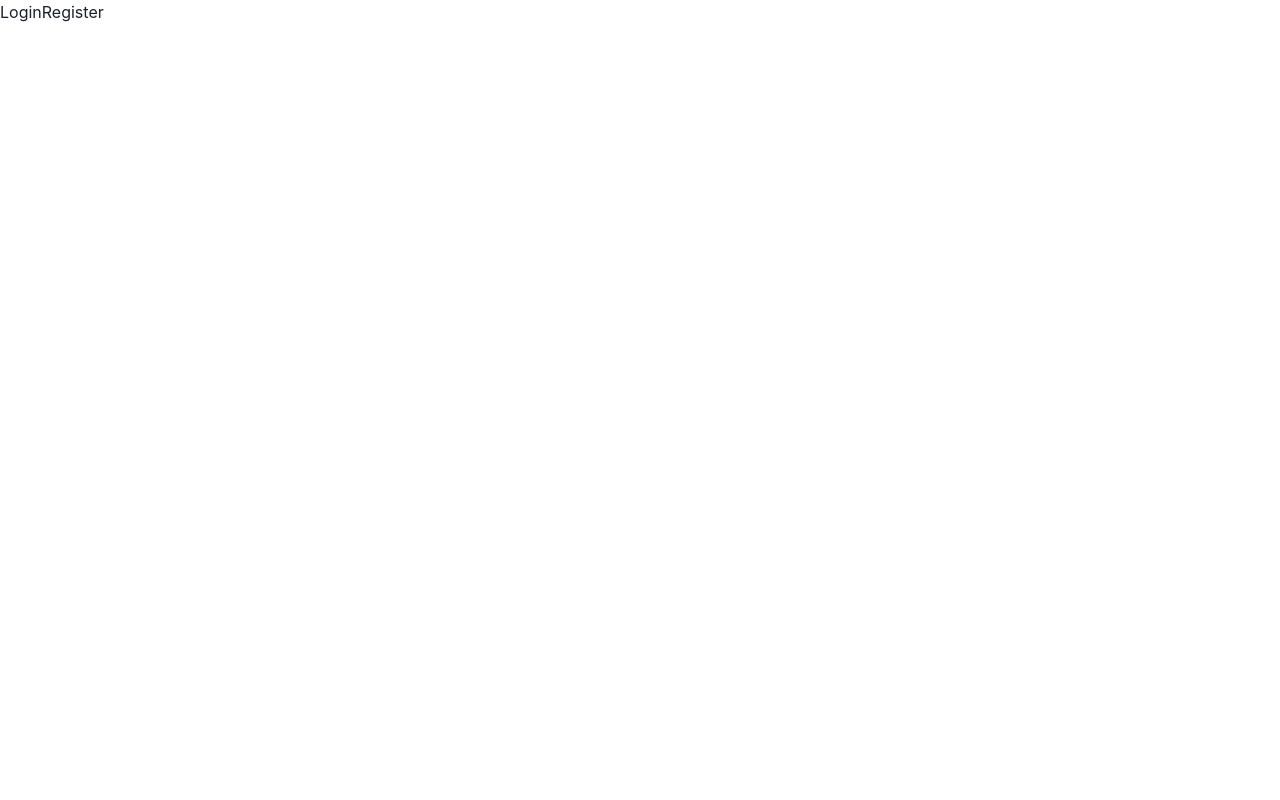
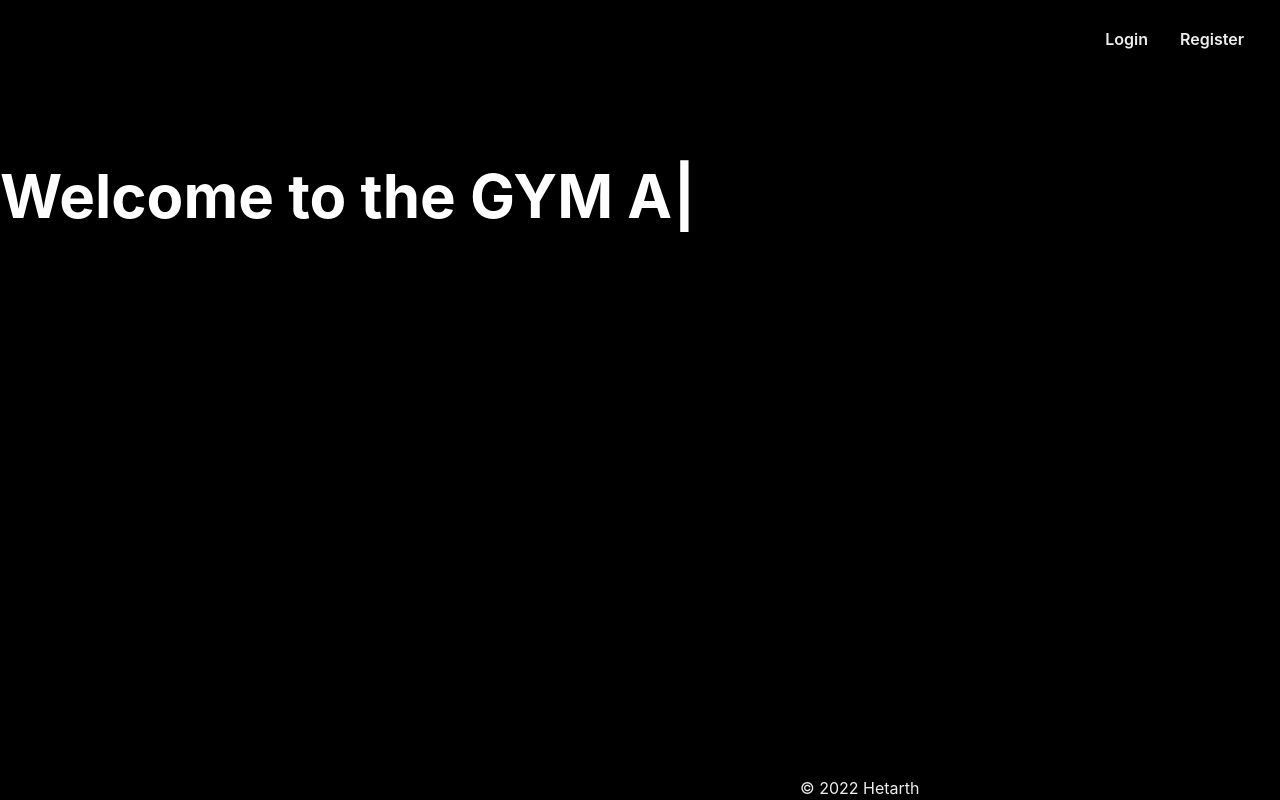
Before and after one commit to HETARTH7/XrossFit-FrontEnd, a React (Create React App) app: page / in a window 1280 px wide. Built offline with nearby package versions, Linux system fonts and the light colour scheme.

Commit message:
home page

```diff
--- a/package.json
+++ b/package.json
@@ -4,8 +4,11 @@
   "private": true,
   "dependencies": {
     "@chakra-ui/react": "^2.3.2",
+    "@chakra-ui/theme": "^2.1.11",
+    "@chakra-ui/theme-tools": "^2.0.11",
     "@emotion/react": "^11.10.4",
     "@emotion/styled": "^11.10.4",
+    "@fortawesome/react-fontawesome": "^0.2.0",
     "@testing-library/jest-dom": "^5.16.5",
     "@testing-library/react": "^13.4.0",
     "@testing-library/user-event": "^13.5.0",
@@ -14,8 +17,10 @@
     "framer-motion": "^7.3.5",
     "react": "^18.2.0",
     "react-dom": "^18.2.0",
+    "react-icons": "^4.4.0",
     "react-router-dom": "^6.3.0",
     "react-scripts": "5.0.1",
+    "typewriter-effect": "^2.19.0",
     "web-vitals": "^2.1.4"
   },
   "scripts": {
--- a/public/index.html
+++ b/public/index.html
@@ -4,9 +4,10 @@
     <meta charset="UTF-8" />
     <meta http-equiv="X-UA-Compatible" content="IE=edge" />
     <meta name="viewport" content="width=device-width, initial-scale=1.0" />
+    <link rel="stylesheet" href="styles.css" />
     <title>Gym App</title>
   </head>
-  <body>
+  <body style="background-color: #000">
     <div id="root"></div>
   </body>
 </html>
--- /dev/null
+++ b/public/styles.css
@@ -0,0 +1,6 @@
+.footer {
+  color: #eee;
+  margin-left: 50rem;
+  position: fixed;
+  bottom: 0;
+}
--- /dev/null
+++ b/src/components/Footer.jsx
@@ -0,0 +1,13 @@
+import React from "react";
+
+const Footer = () => {
+  const date = new Date();
+  const currentYear = date.getFullYear();
+  return (
+    <div>
+      <p className="footer">&copy; {currentYear} Hetarth </p>
+    </div>
+  );
+};
+
+export default Footer;
--- a/src/components/Home.jsx
+++ b/src/components/Home.jsx
@@ -1,14 +1,27 @@
 import React from "react";
-import { Link } from "react-router-dom";
+import { Heading } from "@chakra-ui/react";
+import Typewriter from "typewriter-effect";
+import HomeNav from "./HomeNav";
+import Footer from "./Footer";
+
 const Home = () => {
   return (
     <div>
-      <button>
-        <Link to={"/login"}>Login</Link>
-      </button>
-      <button>
-        <Link to={"/register"}>Register</Link>
-      </button>
+      <HomeNav />
+      <Heading color="#fff" fontSize={60}>
+        <Typewriter
+          onInit={(typewriter) => {
+            typewriter
+              .typeString("HELLO")
+              .pauseFor(800)
+              .deleteAll()
+              .typeString("Welcome to the GYM App")
+              .start();
+          }}
+        />
+      </Heading>
+
+      <Footer />
     </div>
   );
 };
--- /dev/null
+++ b/src/components/HomeNav.jsx
@@ -0,0 +1,24 @@
+import { Box, Button } from "@chakra-ui/react";
+import { Link } from "react-router-dom";
+import React from "react";
+
+const HomeNav = () => {
+  return (
+    <div>
+      <Box pt={5} pb={100} pr={5} textAlign={"right"}>
+        <Button colorScheme="#000" color="#eee">
+          <Link to={"/login"} style={{ textDecoration: "none"}}>
+            Login
+          </Link>
+        </Button>
+        <Button colorScheme="#000" color="#eee">
+          <Link to={"/register"} style={{ textDecoration: "none" }}>
+            Register
+          </Link>
+        </Button>
+      </Box>
+    </div>
+  );
+};
+
+export default HomeNav;
--- a/src/components/Register.jsx
+++ b/src/components/Register.jsx
@@ -24,10 +24,10 @@ const Register = () => {
   };
   return (
     <div>
-      <h1>Sign up new user</h1>
+      <h1>Create your new account</h1>
       <form>
-        <input onChange={newUserEnter} placeholder="Enter Username"></input>
-        <input onChange={newPasswordEnter} placeholder="Enter password"></input>
+        <input onChange={newUserEnter} placeholder="Email"></input>
+        <input onChange={newPasswordEnter} placeholder="Password"></input>
         <button onClick={onClick}>
           <Link to={"/about"}>Register</Link>
         </button>
```
Also changed, not shown: src/components/App.jsx (+6 -8 lines), src/images/home.png (added), 1 other file (tests, documents, lock files or other folders).
